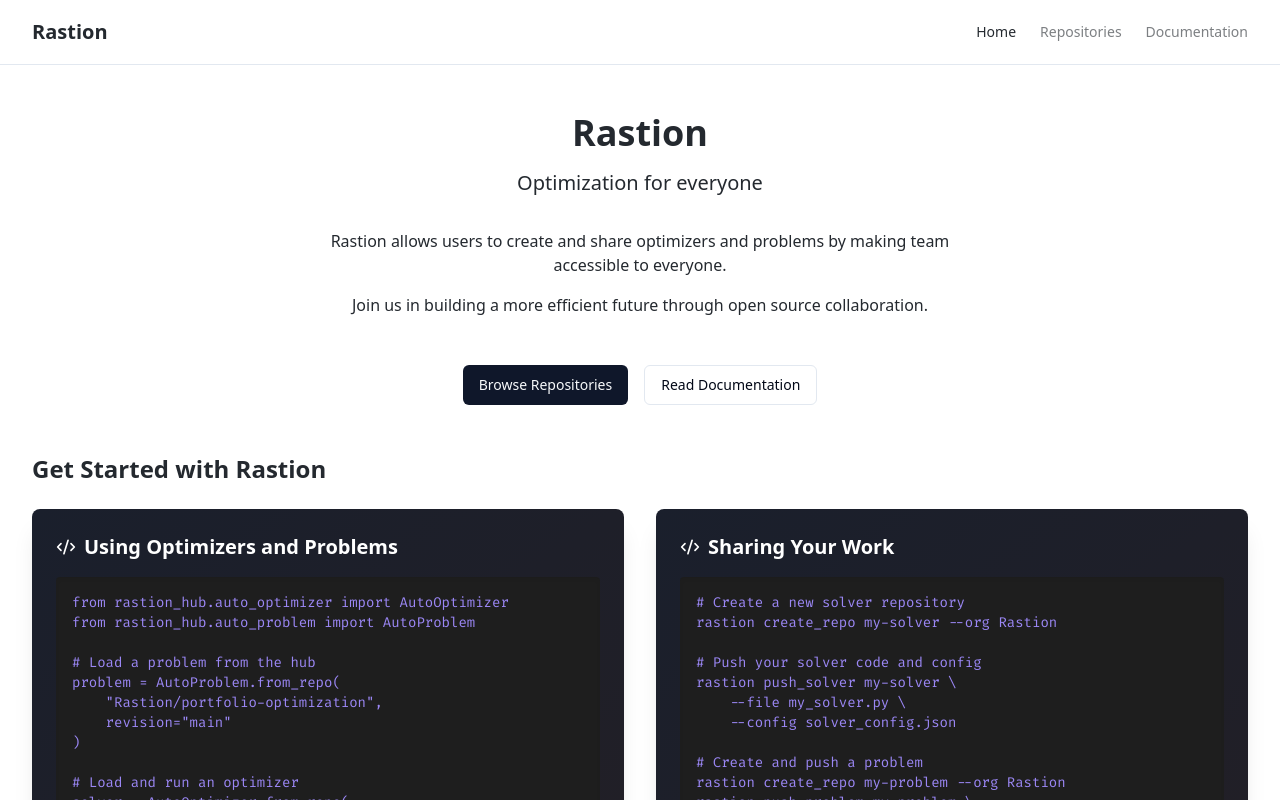
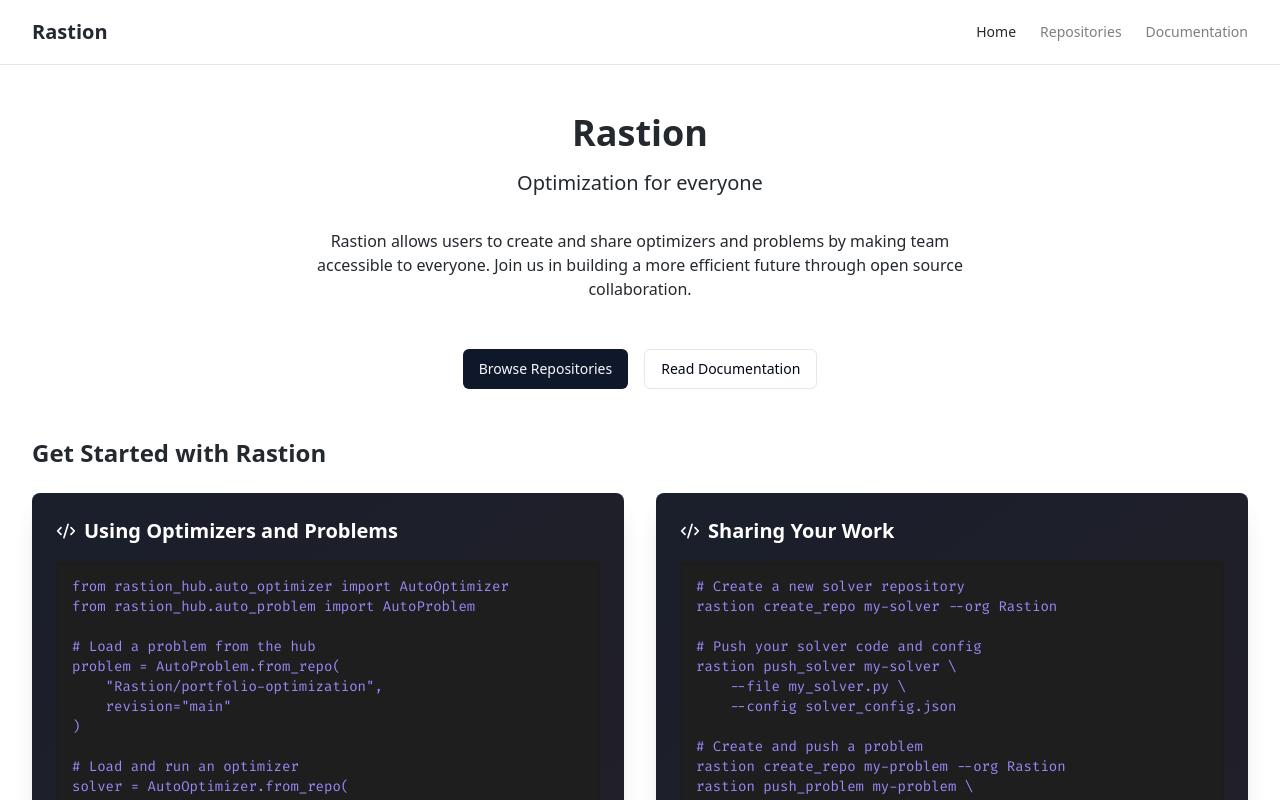
Before and after one commit to leonidas1312/platform, a React (Vite) app: page / in a window 1280 px wide. Shown: the top 800 px of the page. Built offline with nearby package versions, Linux system fonts and the light colour scheme.

Commit message:
Update Landing.tsx

```diff
--- a/src/pages/Landing.tsx
+++ b/src/pages/Landing.tsx
@@ -13,10 +13,7 @@ const Landing = () => {
           <div className="max-w-2xl mx-auto text-github-gray mb-12">
             <p className="mb-4">
               Rastion allows users to create and share optimizers and problems by making team accessible to everyone.
-            </p>
-            <p>
-              Join us in building a more efficient future through open source
-              collaboration.
+              Join us in building a more efficient future through open source collaboration.
             </p>
           </div>
           <div className="flex gap-4 justify-center">
```
